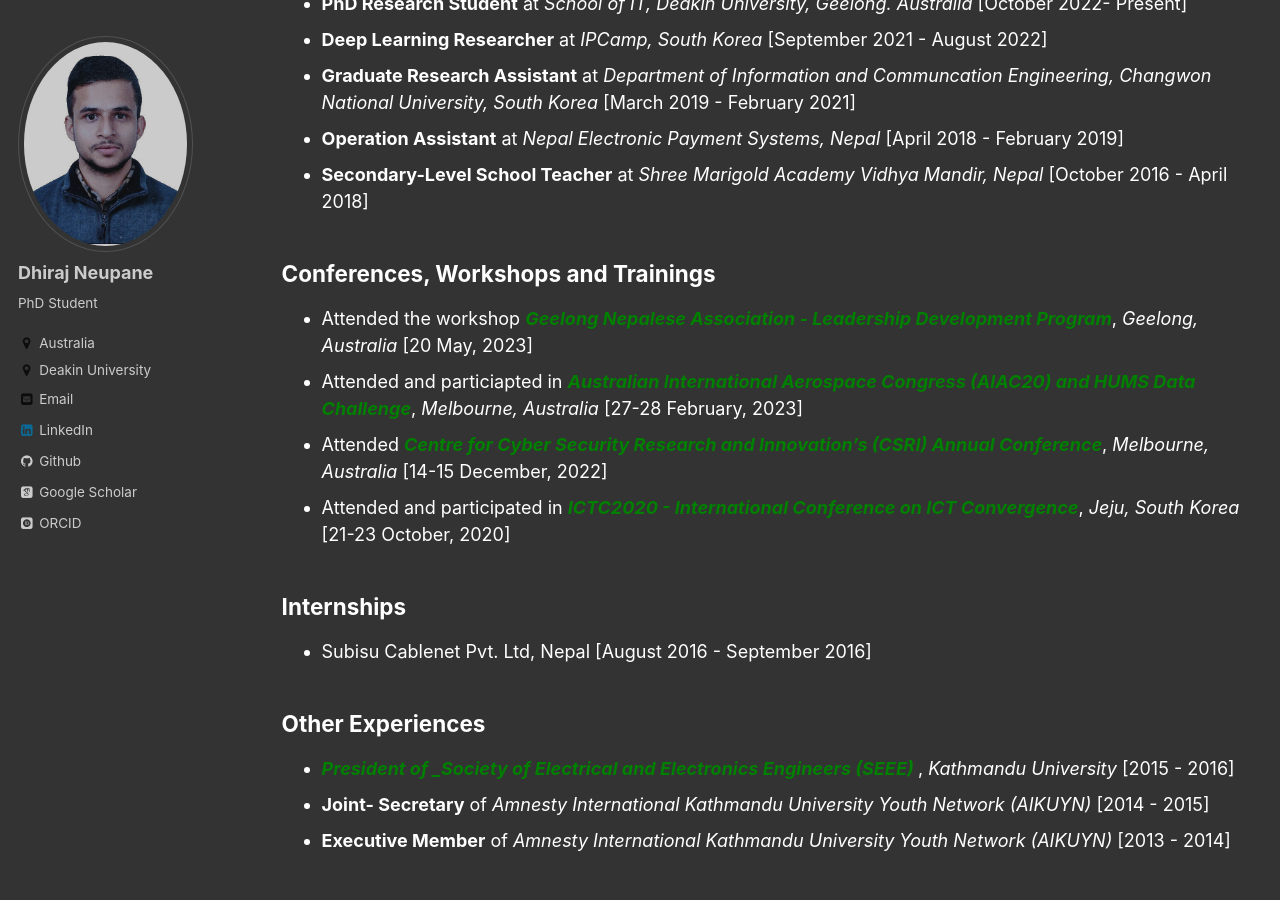
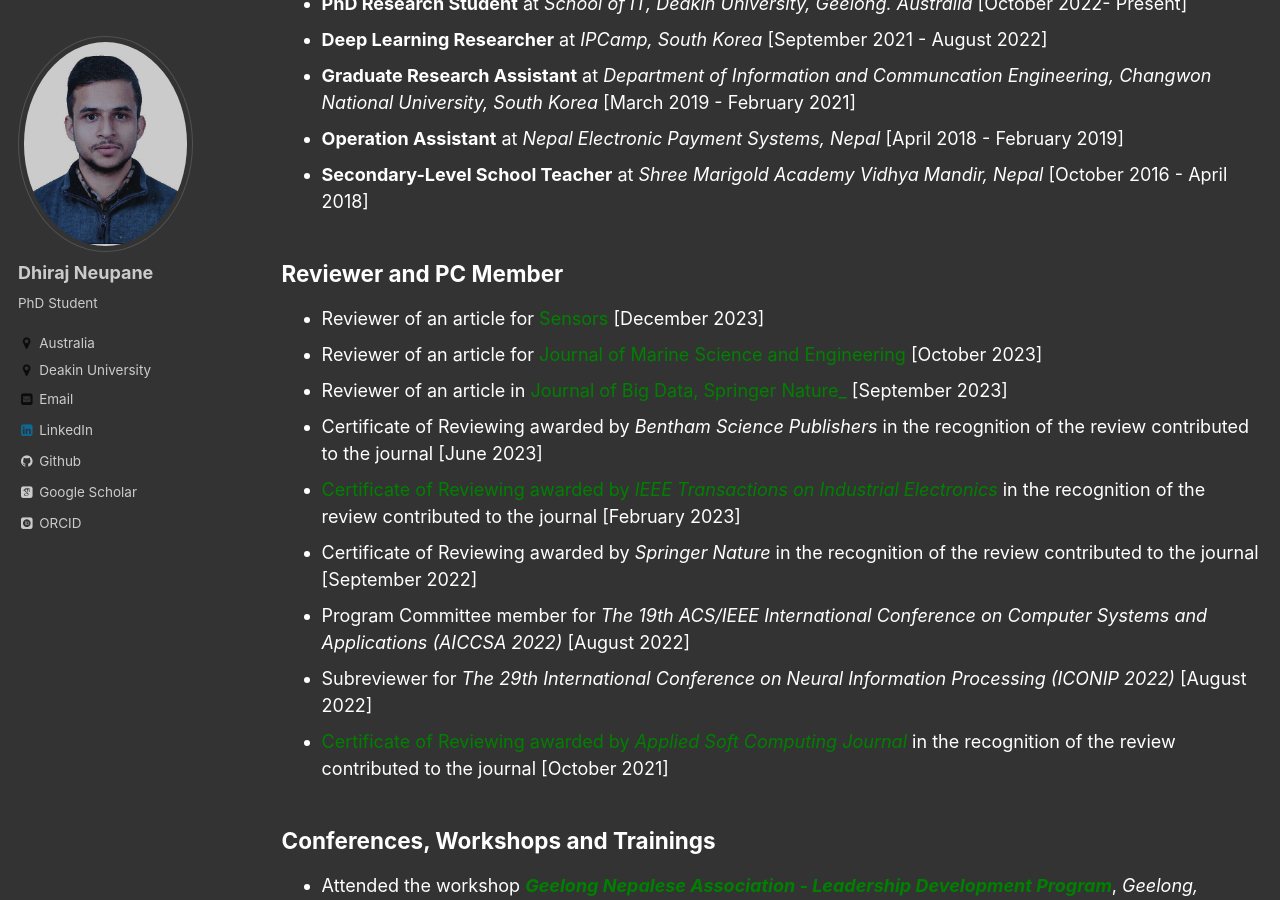
Before and after one commit to dhirajneupane/academicPortfolio, a Jekyll site: the page built from _pages/service.md, in a window 1280 px wide and 900 px high, scrolled down 246 px. Built offline with Jekyll 4.4.1, drawn with Linux system fonts in a browser that asks for light colours; some web fonts are replaced.

Commit message:
Update service.md

```diff
--- a/_pages/service.md
+++ b/_pages/service.md
@@ -18,6 +18,18 @@ Professional Experiences
 * **Graduate Research Assistant** at _Department of Information and Communcation Engineering, Changwon National University, South Korea_ [March 2019 - February 2021]
 * **Operation Assistant** at _Nepal Electronic Payment Systems, Nepal_ [April 2018 - February 2019]
 * **Secondary-Level School Teacher** at _Shree Marigold Academy Vidhya Mandir, Nepal_ [October 2016 - April 2018]
+
+## Reviewer and PC Member
+* Reviewer of an article for [<span style="color:green">Sensors</span>](https://github.com/dhirajneupane/academicPortfolio/blob/main/files/ReviewerCertificates/RC_sesnor.pdf){:target="_blank"} [December 2023]
+* Reviewer of an article for [<span style="color:green">Journal of Marine Science and Engineering</span>](https://github.com/dhirajneupane/academicPortfolio/blob/main/files/ReviewerCertificates/RC_DN_JSME.pdf){:target="_blank"} [October 2023]
+* Reviewer of an article in [<span style="color:green">Journal of Big Data, Springer Nature_</span>](https://github.com/dhirajneupane/academicPortfolio/blob/main/files/ReviewerCertificates/RC_journalOfBigData.JPG){:target="_blank"} [September 2023]
+* Certificate of Reviewing awarded by _Bentham Science Publishers_ in the recognition of the review contributed to the journal [June 2023]
+* [<span style="color:green">Certificate of Reviewing awarded by _IEEE Transactions on Industrial Electronics_</span>](https://www.linkedin.com/posts/dhiraj-neupane-6b3089113_ieee-reviewer-activity-7026848069040160768-Ltda?utm_source=share&utm_medium=member_desktop){:target="_blank"} in the recognition of the review contributed to the journal [February 2023]
+* Certificate of Reviewing awarded by _Springer Nature_ in the recognition of the review contributed to the journal [September 2022]
+* Program Committee member for _The 19th ACS/IEEE International Conference on Computer Systems and Applications (AICCSA 2022)_ [August 2022]
+* Subreviewer for _The 29th International Conference on Neural Information Processing (ICONIP 2022)_ [August 2022]
+* [<span style="color:green">Certificate of Reviewing awarded by _Applied Soft Computing Journal_</span>](https://www.linkedin.com/posts/dhiraj-neupane-6b3089113_reviewer-moretocome-activity-6893943586119933952-xgCN?utm_source=share&utm_medium=member_desktop) in the recognition of the review contributed to the journal [October 2021]
+
 
 Conferences, Workshops and Trainings
 ------------------------------------
```
